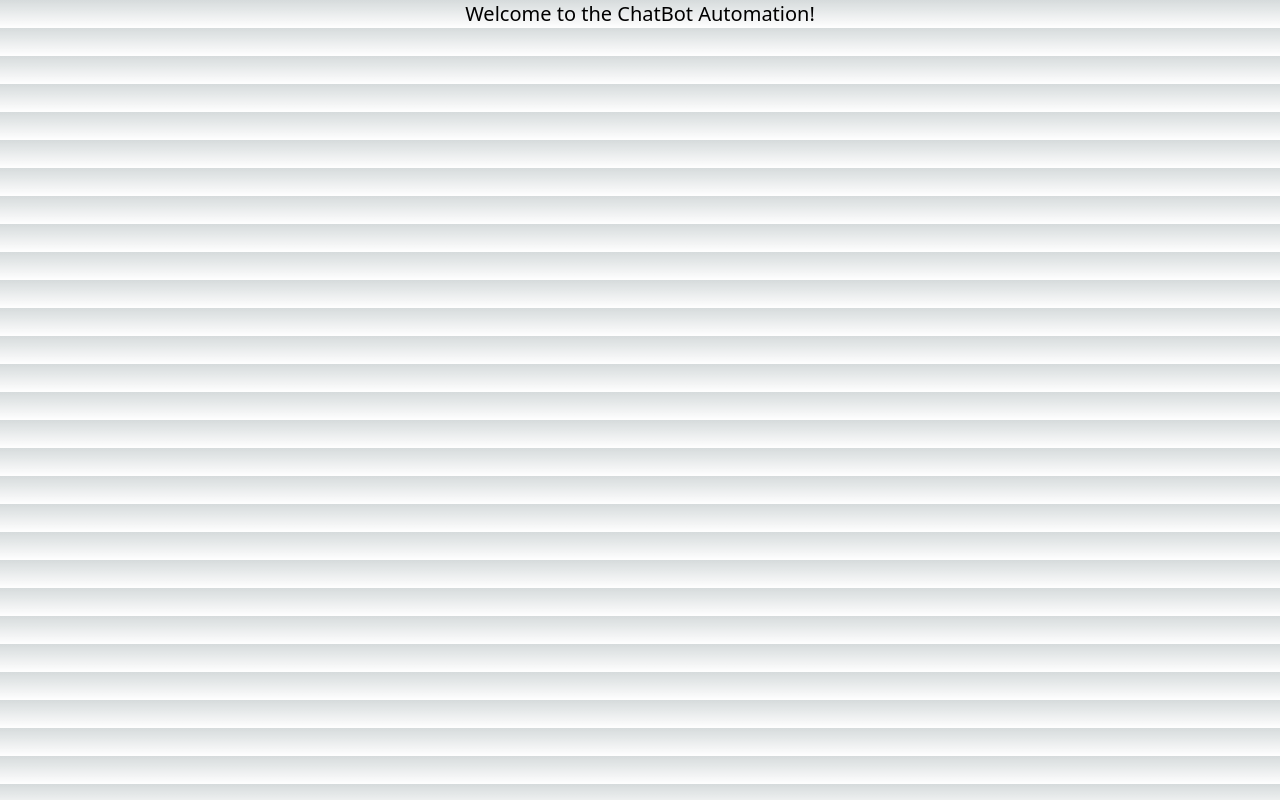
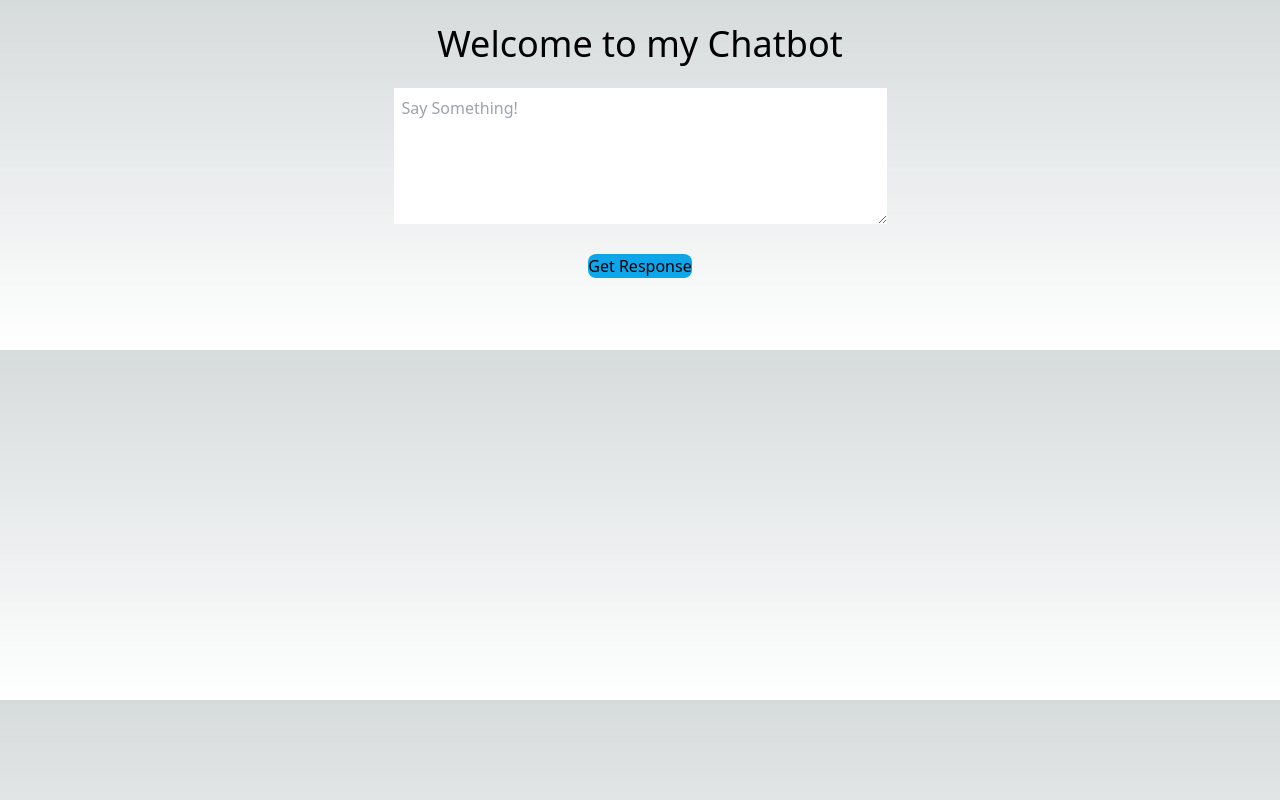
Before and after one commit to marktucker08/chatbot-app, a Next.js app: page / in a window 1280 px wide. Built offline with nearby package versions, Linux system fonts and the light colour scheme.

Commit message:
moved startpage to main index.tsx, cleanup and css tweaks

```diff
--- a/pages/chatbot/start.tsx
+++ b/pages/chatbot/start.tsx
@@ -1,7 +1,6 @@
 import Link from 'next/link';
 import Head from 'next/head';
 import React, { useState, FormEvent } from 'react'; // useState for form state and response from API
-import styles from '@component/styles/Home.module.css'
 
 
 export default function Start() {
@@ -41,23 +40,23 @@ export default function Start() {
                 <meta name="viewport" content="width=device-width, initial-scale=1" />
                 <link rel="icon" href="/favicon.ico" />
             </Head>
-            <main>
+            <main className="my-0 mx-auto max-w-3xl text-center">
 
-                    <h1 className="text-xl text-center font-medium text-black">Chatbot</h1>
+                    <h1 className="p-6 text-4xl text-black">Chatbot</h1>
 
                     <textarea
-                        className="textarea"
+                        className="p-2"
                         placeholder="Say Something!"
                         onChange={handleChange}
                         rows={5}
                         cols={50}
                     />
-                    <div className="flex-col items-center space-x-3">
-                        <button className="bg-sky-500 hover:bg-sky-600 rounded-md" onClick={getResponse}>
+                    <div className="p-6 space-x-3">
+                        <button className="bg-sky-500 hover:bg-sky-600 rounded-lg" onClick={getResponse}>
                             Get Response
                         </button>
 
-                        <div className="text-ellipsis">
+                        <div className="p-6 text-ellipsis">
                             {isLoading ? (
                             <div>Waiting for response ...</div>
                             ) : (
--- a/pages/index.tsx
+++ b/pages/index.tsx
@@ -1,30 +1,75 @@
 import Head from 'next/head'
 import { Inter } from 'next/font/google'
-import styles from '@component/styles/Home.module.css'
 import Link from 'next/link'
+import React, { useState, FormEvent } from 'react'; // useState for form state and response from API
 
 const inter = Inter({ subsets: ['latin'] })
 
 export default function Home() {
+
+  const [chat, setChat] = useState<string>("");
+  const [isLoading, setIsLoading] = useState<boolean>(false);
+  const [response, setResponse] = useState<string>("");
+
+  const handleChange = (e: FormEvent) => {
+      const form = e.target as HTMLFormElement
+      setChat(form.value);
+  }
+
+  const getResponse = async () => {
+      setResponse("");
+      console.log("Getting response from ChatGPT...");
+      setIsLoading(true);
+      const response = await fetch("/api/openai", {
+        method: "POST",
+        headers: {
+          "Content-Type": "application/json",
+        },
+        body: JSON.stringify({ message: chat }),
+      });
+
+      const data = await response.json();
+      setIsLoading(false);
+      setResponse(data.text.content);
+    };
+
   return (
       <>
           <Head>
-        <title>Chat Bot v1</title>
+              <title>Chatbot v1</title>
               <meta name="description" content="Generated by create next app" />
               <meta name="viewport" content="width=device-width, initial-scale=1" />
               <link rel="icon" href="/favicon.ico" />
           </Head>
-      <main>
+          <main className="my-0 mx-auto max-w-3xl text-center">
 
-        <Link href="/chatbot/start">
-          <div className="text-xl text-center font-medium text-black">
-            <h1 className="title">
-              Welcome to the ChatBot Automation!
-            </h1>
+                  <h1 className="p-6 text-4xl text-black">Welcome to my Chatbot</h1>
+
+                  <textarea
+                      className="p-2"
+                      placeholder="Say Something!"
+                      onChange={handleChange}
+                      rows={5}
+                      cols={50}
+                  />
+                  <div className="p-6 space-x-3">
+                      <button className="bg-sky-500 hover:bg-sky-600 rounded-lg" onClick={getResponse}>
+                          Get Response
+                      </button>
+
+                      <div className="p-6 text-ellipsis">
+                          {isLoading ? (
+                          <div>Waiting for response ...</div>
+                          ) : (
+                          <div>{response}</div>
+                          )}
                       </div>
-        </Link>
+                  </div>
 
+              {/* <h3>
+                  <Link href="/">Back to home</Link>
+              </h3> */}
           </main>
       </>
-  )
+  );
 }
```
Also changed, not shown: 1 other file (tests, documents, lock files or other folders). Lines whose indentation alone changed are shown as unchanged.
